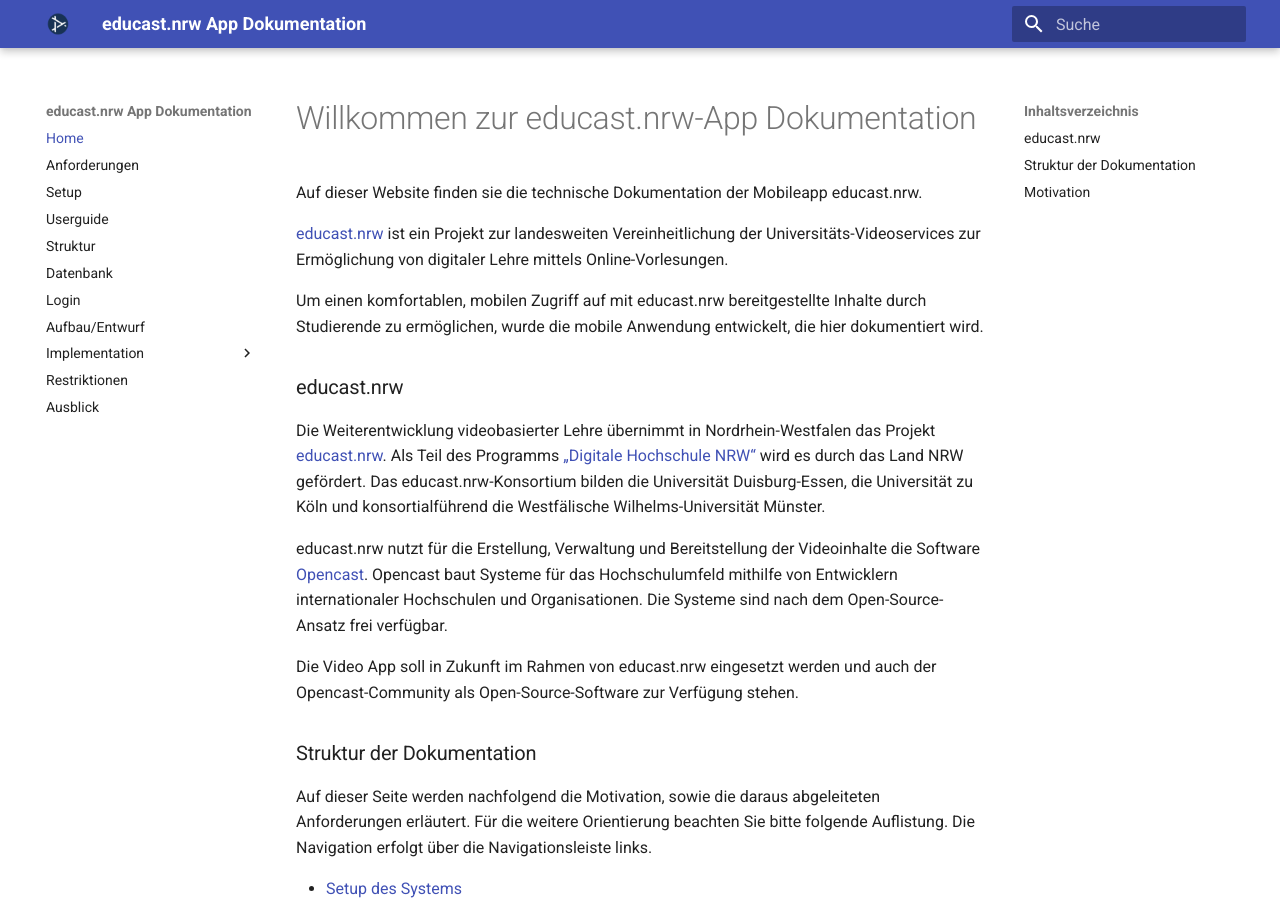
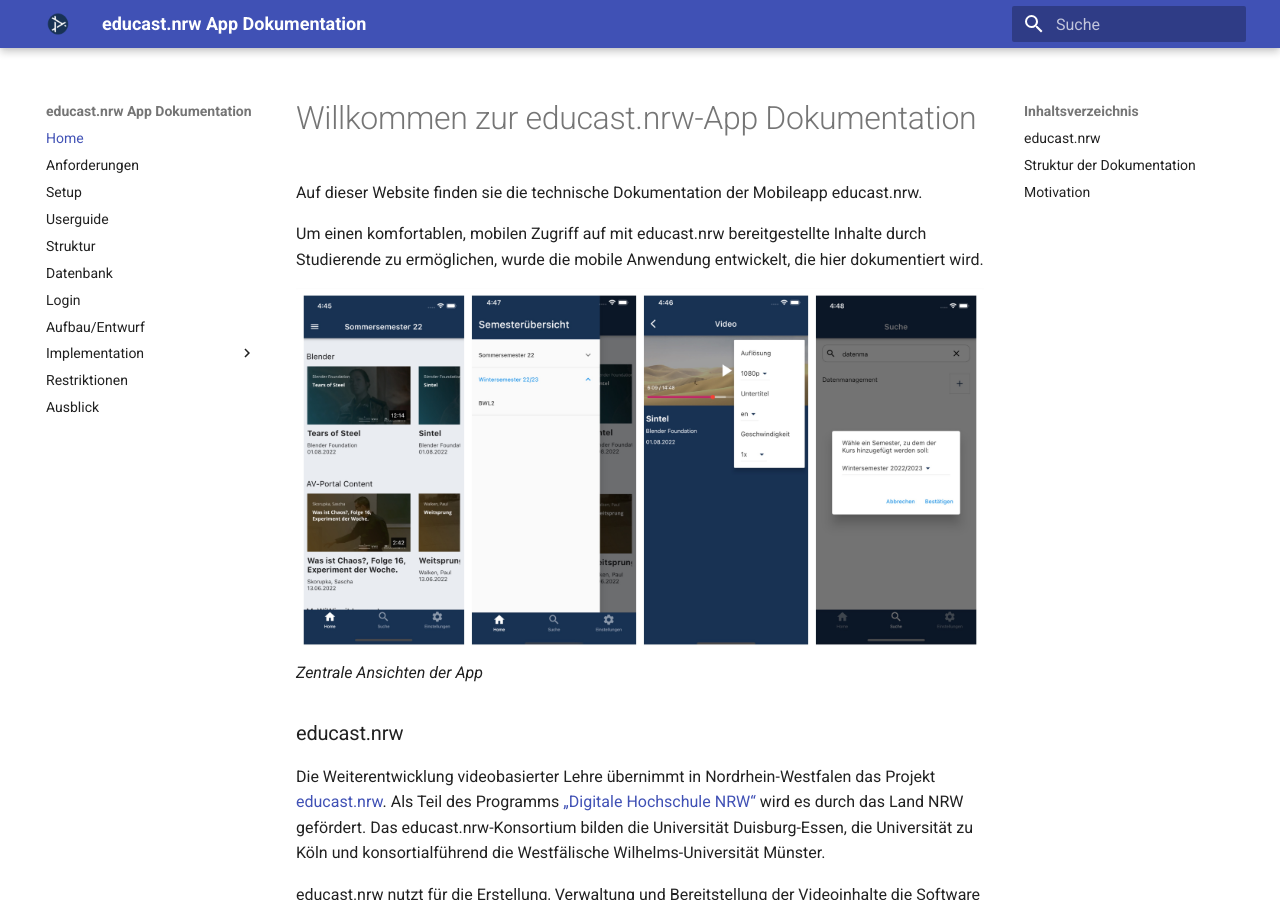
Before and after one commit to educastmobileapp/docs, an MkDocs documentation site: the page built from docs/index.md, in a window 1280 px wide and 900 px high. Built offline with MkDocs 1.6.1 and Material for MkDocs 9.7.7, drawn with Linux system fonts in a browser that asks for light colours.

Commit message:
removed small part about educast.nrw, because of having dedicated part for that and adding image on main page

```diff
--- a/docs/index.md
+++ b/docs/index.md
@@ -2,9 +2,10 @@
 
 Auf dieser Website finden sie die technische Dokumentation der Mobileapp educast.nrw.
 
-[educast.nrw](educast.nrw) ist ein Projekt zur landesweiten Vereinheitlichung der Universitäts-Videoservices zur Ermöglichung von digitaler Lehre mittels Online-Vorlesungen.
+Um einen komfortablen, mobilen Zugriff auf mit educast.nrw bereitgestellte Inhalte durch Studierende zu ermöglichen, wurde die mobile Anwendung entwickelt, die hier dokumentiert wird.
 
-Um einen komfortablen, mobilen Zugriff auf mit educast.nrw bereitgestellte Inhalte durch Studierende zu ermöglichen, wurde die mobile Anwendung entwickelt, die hier dokumentiert wird.
+![](assets/images/app_overview.jpg)
+*Zentrale Ansichten der App*
 
 ### educast.nrw
 Die Weiterentwicklung videobasierter Lehre übernimmt in Nordrhein-Westfalen das Projekt [educast.nrw](https://educast.nrw/de/). Als Teil des Programms [„Digitale Hochschule NRW“](https://www.dh.nrw) wird es durch das Land NRW gefördert. Das educast.nrw-Konsortium bilden die Universität Duisburg-Essen, die Universität zu Köln und konsortialführend die Westfälische Wilhelms-Universität Münster.
```
Also changed, not shown: docs/assets/images/app_overview.jpg (added).
